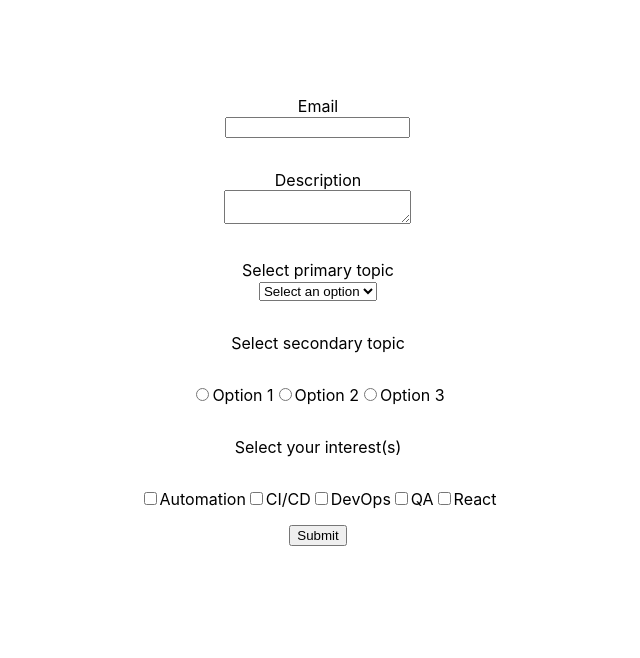
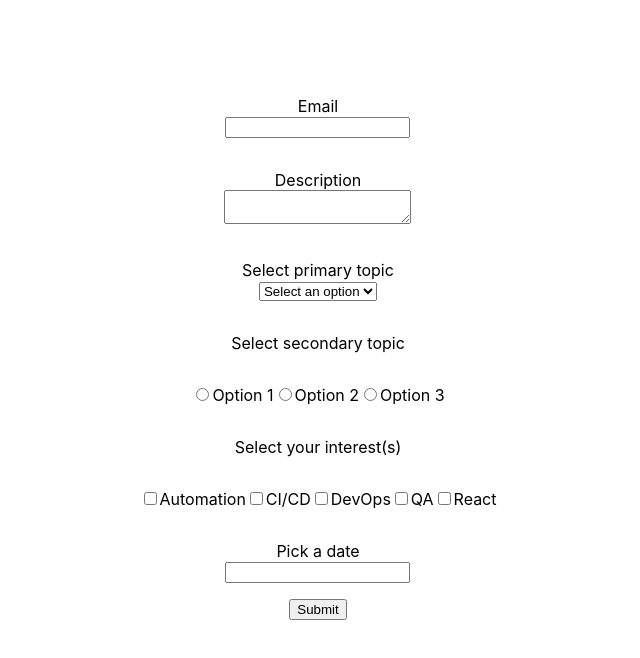
Before and after one commit to tanmayaarora/Formik-control-demo, a React (Create React App) app: page / in a window 1280 px wide. Shown: the top 658 px of the page, without its empty margins (322-962 px from the left). Built offline with nearby package versions, Linux system fonts and the light colour scheme.

Commit message:
Added a date field

```diff
--- a/package.json
+++ b/package.json
@@ -8,6 +8,7 @@
     "@testing-library/user-event": "^13.5.0",
     "formik": "^2.2.9",
     "react": "^17.0.2",
+    "react-datepicker": "^4.7.0",
     "react-dom": "^17.0.2",
     "react-scripts": "5.0.0",
     "web-vitals": "^2.1.4",
--- /dev/null
+++ b/src/components/DatePicker.js
@@ -0,0 +1,28 @@
+import React from "react";
+import DateView from 'react-datepicker';
+import 'react-datepicker/dist/react-datepicker.css'
+import {Field, ErrorMessage} from 'formik';
+
+function DatePicker(props){
+    const {label, name, ...rest} = props;
+    return (
+        <div className="form-control">
+            <label>{label}</label>
+            <Field name={name}>
+                {
+                    ({form, field}) => {
+                        const {setFieldValue} = form;
+                        const {value} = field;
+                        return (
+                            <DateView id={name} {...field} {...rest}
+                            selected={value} onChange={val => setFieldValue(name, val)}/>
+                        )
+                    }
+                }
+            </Field>
+            <ErrorMessage name={name}/>
+        </div>
+    )
+}
+
+export default DatePicker
--- a/src/components/FormikContainer.js
+++ b/src/components/FormikContainer.js
@@ -4,7 +4,9 @@ import * as Yup from "yup";
 import FormikControl from "./FormikControl";
 
 function FormikContainer() {
-    const initialValues = {email:'',description:'', selectOption:'', radioOption:'', checkboxOption:[]};
+    const initialValues = {
+        email:'',description:'', selectOption:'', radioOption:'', checkboxOption:[], meetingDate:null
+    };
     const dropdownOptions = [
         {key: 'Select an option', value:''},
         {key: 'Option 1', value:'option1'},
@@ -28,7 +30,8 @@ function FormikContainer() {
         description:Yup.string().required("Description is required"),
         selectOption:Yup.string().required("Option must be selected"),
         radioOption:Yup.string().required("Option must be selected"),
-        checkboxOption:Yup.array().required("Preference must be selected")
+        checkboxOption:Yup.array().required("Preference must be selected"),
+        meetingDate:Yup.date().required().nullable()
     });
     const onSubmit = values => alert("Form data ", values); // Will change it to console.log possibly for all branches
     return (
@@ -43,6 +46,7 @@ function FormikContainer() {
                         <FormikControl control='select' label='Select primary topic' name='selectOption' options={dropdownOptions}/>
                         <FormikControl control='radio' label='Select secondary topic' name='radioOption' options={radioOptions}/>
                         <FormikControl control='checkbox' label='Select your interest(s)' name='checkboxOption' options={checkboxOptions}/>
+                        <FormikControl control='date' label='Pick a date' name='meetingDate'/>
                         <button type="submit">Submit</button>
                     </Form>
                 )
--- a/src/components/FormikControl.js
+++ b/src/components/FormikControl.js
@@ -1,5 +1,6 @@
 import React from "react"
 import CheckboxGroup from "./CheckboxGroup";
+import DatePicker from "./DatePicker";
 import Input from "./Input";
 import RadioButtons from "./RadioButtons";
 import Select from "./Select";
@@ -13,7 +14,7 @@ function FormikControl(props) {
         case 'select': return <Select {...rest}/>
         case 'radio': return <RadioButtons {...rest}/>
         case 'checkbox': return <CheckboxGroup {...rest}/>
-        case 'date':
+        case 'date': return <DatePicker {...rest}/>
         default: return null;
     }
 }
```
Also changed, not shown: 1 other file (tests, documents, lock files or other folders).
